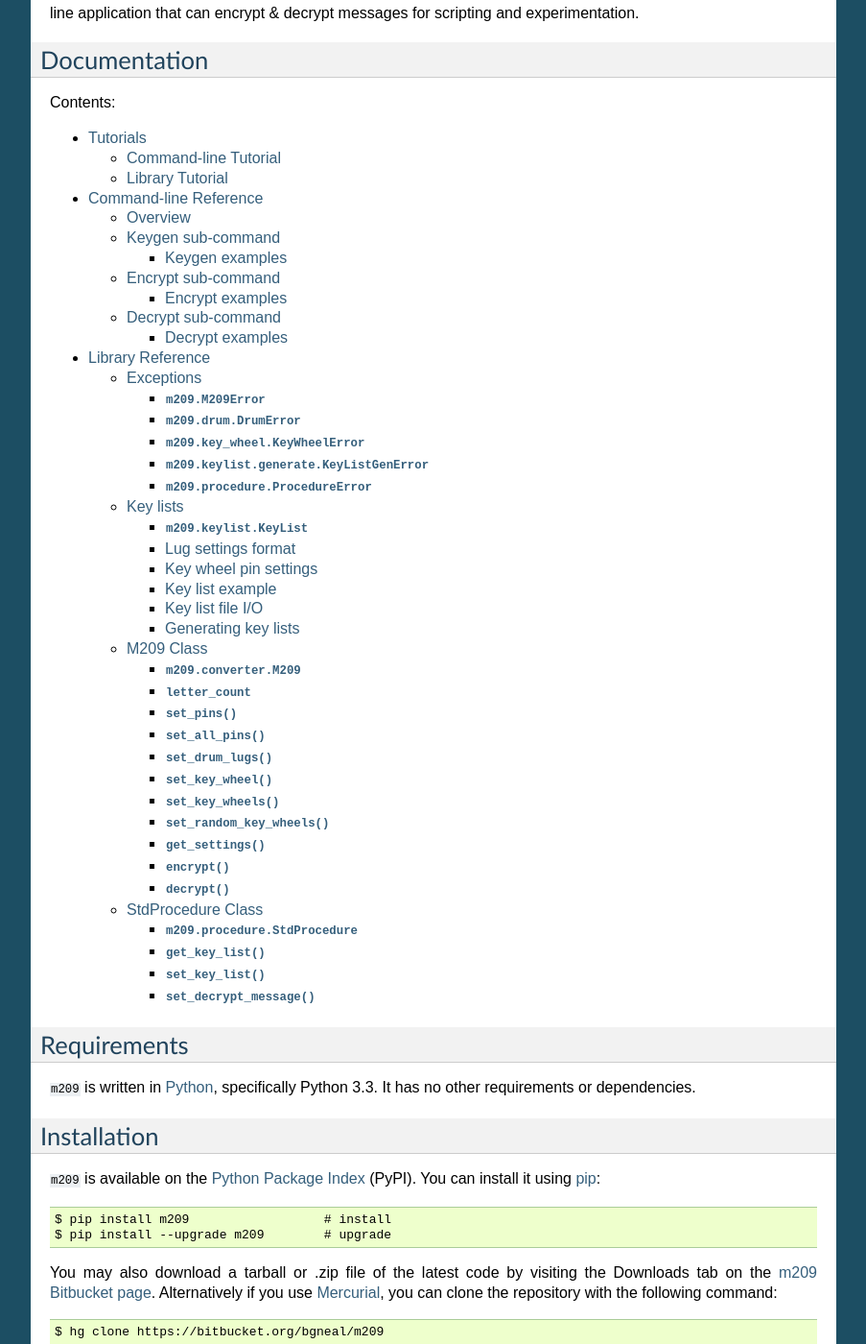
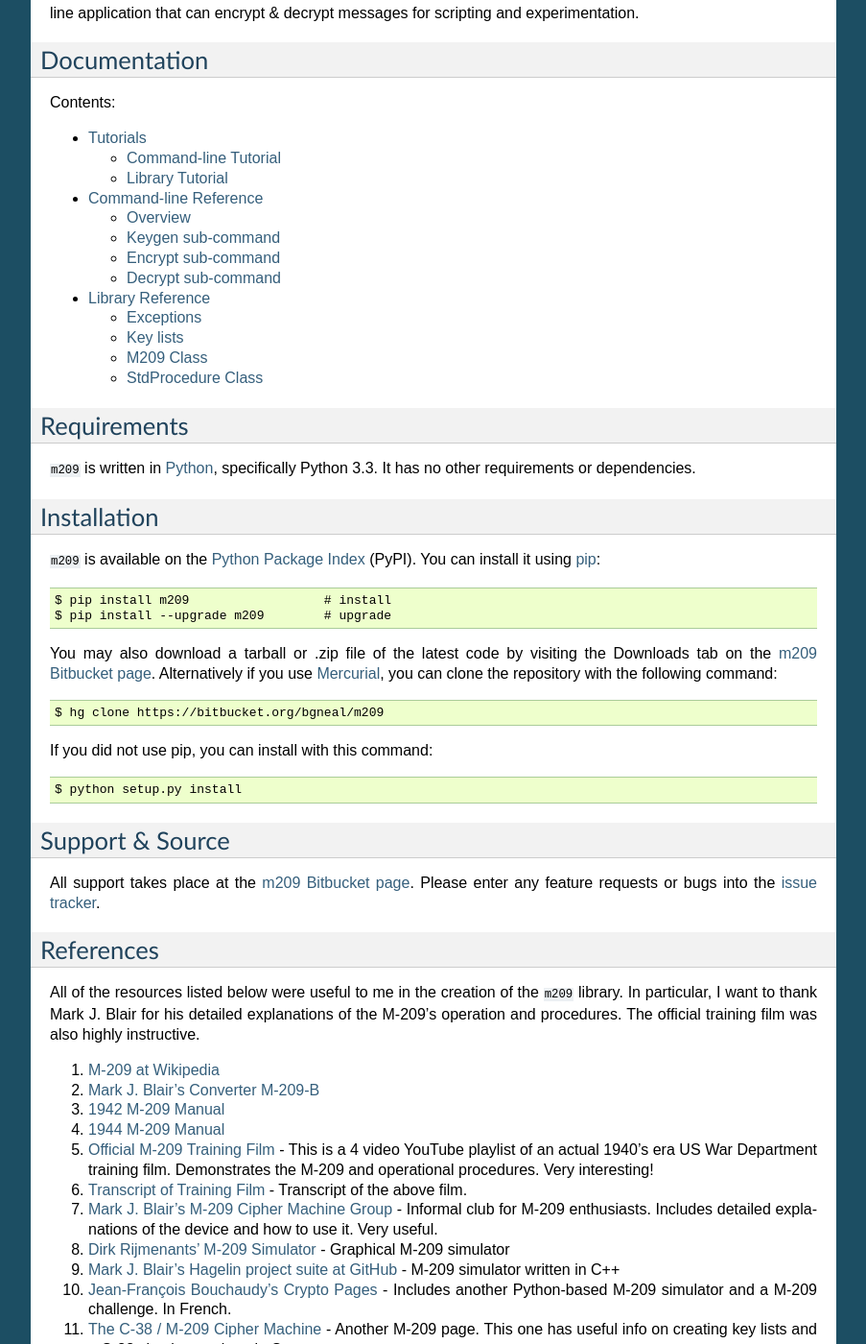
Before and after one commit to gremmie/m209, a Sphinx documentation site: the page built from docs/index.rst, in a window 1280 px wide and 1400 px high, scrolled down 569 px. Shown: the whole window at 96% size, without its empty margins (198-1101 px from the left). Built offline with Sphinx 7.4.7, drawn with Linux system fonts in a browser that asks for light colours; some of the changed lines change nothing that is shown.

Commit message:
Adjust TOC depth. Add link to StdProcedure from M209 description.

```diff
--- a/docs/index.rst
+++ b/docs/index.rst
@@ -42,7 +42,7 @@
 Contents:
 
 .. toctree::
-   :maxdepth: 3
+   :maxdepth: 2
 
    tutorial
    commandline
--- a/docs/keylist.rst
+++ b/docs/keylist.rst
@@ -113,7 +113,7 @@
     ``key_lists`` must be an iterable of :class:`~m209.keylist.KeyList` objects.
 
 Key list file format
-++++++++++++++++++++
+~~~~~~~~~~~~~~~~~~~~
 
 An example key list file in config file format is presented below. The label
 for each section of the file is the key list indicator.
--- a/docs/m209.rst
+++ b/docs/m209.rst
@@ -4,11 +4,12 @@
 Naturally, the ``m209`` library includes a class that simulates a M-209
 converter. The :class:`~m209.converter.M209` class allows you to experiment
 with all moving parts of an M-209, including encrypting and decrypting
-messages. Keep in mind there is a higher level class, StdProcedure, that
-encapsulates all the steps of the standard encrypting and decrypting
-operations, including generating indicators and placing or removing them from
-messages. However if you need lower-level access or you are inventing your own
-procedures, you would use the M209 class directly.
+messages. Keep in mind there is a higher level class,
+:class:`~m209.procedure.StdProcedure`, that encapsulates all the steps of the
+standard encrypting and decrypting operations, including generating indicators
+and placing or removing them from messages. However if you need lower-level
+access or you are inventing your own procedures, you would use the M209 class
+directly.
 
 .. class:: m209.converter.M209([lugs=None[, pin_list=None]])
 
```
